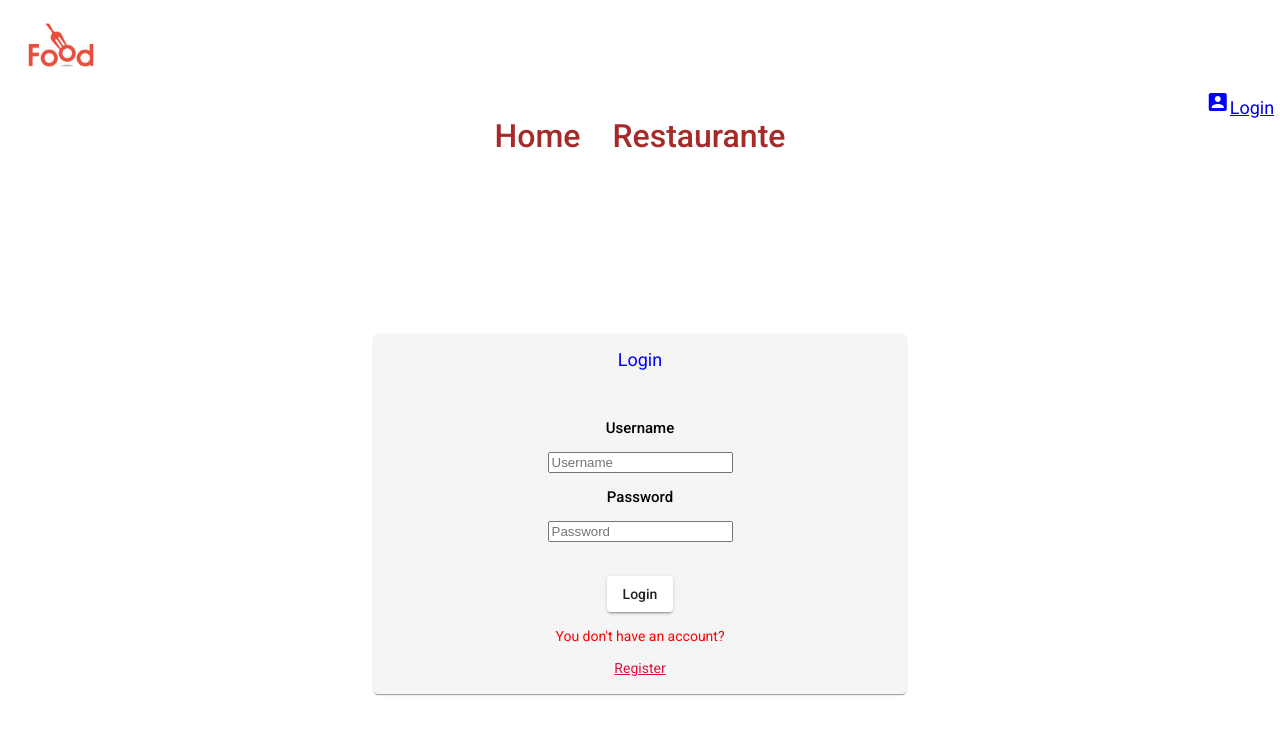
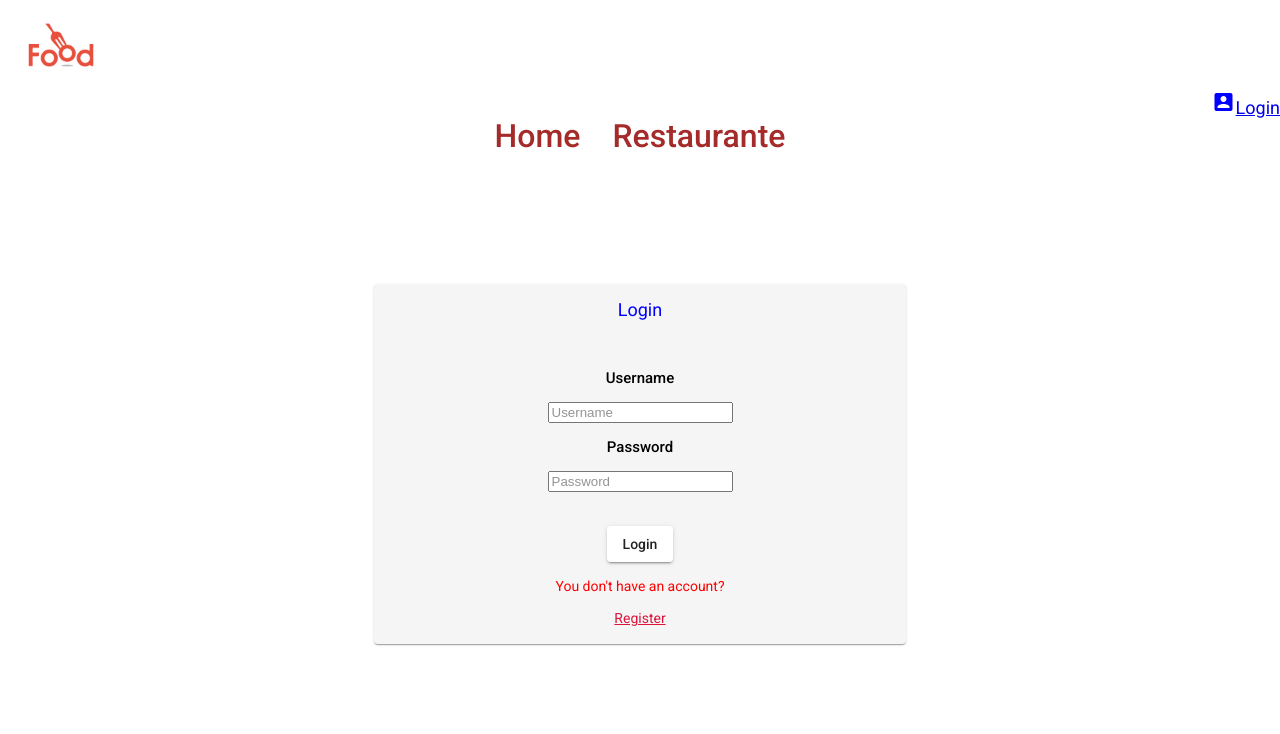
Before and after one commit to Alexandra2612/Proiect_PAD, an Angular app in the folder src/main/ui/web/web-app/: page /login in a window 1280 px wide. Shown: the top 734 px of the page. Built offline with nearby package versions, Linux system fonts and the light colour scheme.

Commit message:
mici schimbari de template la paginile deja exsitente

```diff
--- a/src/main/ui/web/web-app/src/app/app.component.css
+++ b/src/main/ui/web/web-app/src/app/app.component.css
@@ -11,10 +11,10 @@
 
 #login {
   margin: auto;
-  margin-left: 1200px;
+
   align-self: flex-end;
   font-size: large;
-  text-align: center;
+  text-align: right;
 
 }
 
--- a/src/main/ui/web/web-app/src/app/app.component.ts
+++ b/src/main/ui/web/web-app/src/app/app.component.ts
@@ -6,7 +6,8 @@ import { Component } from '@angular/core';
   styleUrls: ['./app.component.css']
 })
 export class AppComponent {
-  title = 'web-app';
+  title = 'Food Delivery';
   currentUser= false;
   notUser=true;
+
 }
--- a/src/main/ui/web/web-app/src/app/login/login.component.css
+++ b/src/main/ui/web/web-app/src/app/login/login.component.css
@@ -2,9 +2,10 @@ mat-card {
   max-width: 500px;
   max-height: 500px;
   margin:auto;
-  margin-top: 100px;
+  margin-top: 50px;
   text-align: center;
   background-color: whitesmoke;
+  margin-bottom: 100px;
 }
 
 
--- a/src/main/ui/web/web-app/src/app/login/login.component.html
+++ b/src/main/ui/web/web-app/src/app/login/login.component.html
@@ -6,23 +6,25 @@
       <br>
       <div class="login-item">
         <form #loginform="ngForm" (ngSubmit)="login()" class="form form-register">
+
           <pre></pre>
           <div class="form-field">
             <label class="user" for="login-username"><span class="hidden">Username</span></label>
             <pre></pre>
-            <input name="name" id="login-username" type="email" class="form-input" placeholder="Username" ngModel required>
+            <input matInput name="name" id="login-username" type="email" class="form-input" placeholder="Username" ngModel required>
           </div>
           <pre></pre>
           <div class="form-field">
             <label class="lock" for="login-password"><span class="hidden">Password</span></label>
             <pre></pre>
-            <input name="password" id="login-password" type="password" class="form-input" placeholder="Password" ngModel required>
+            <input  matInput name="password" id="login-password" type="password" class="form-input" placeholder="Password" ngModel required>
           </div>
           <pre></pre>
           <br>
           <div class="form-field">
             <button mat-raised-button color="warm">Login</button>
           </div>
+
         </form>
       </div>
     </div>
--- a/src/main/ui/web/web-app/src/app/register/register.component.css
+++ b/src/main/ui/web/web-app/src/app/register/register.component.css
@@ -3,7 +3,8 @@ mat-card {
   max-width: 500px;
   max-height: 500px;
   margin:auto;
-  margin-top: 100px;
+  margin-top: 70px;
+  margin-bottom: 100px;
   text-align: center;
   background-color: whitesmoke;
 }
--- a/src/main/ui/web/web-app/src/app/restaurants/restaurants.component.css
+++ b/src/main/ui/web/web-app/src/app/restaurants/restaurants.component.css
@@ -1,6 +1,6 @@
 #hello_user{
   position: relative;
-  margin-top: 100px;
+  margin-top: 50px;
   text-align: center;
 }
 .menu {
@@ -11,8 +11,7 @@
 
  align-items: center;
   margin-top: 5%;
-
-
+  margin-bottom: 5%;
 }
 .product-image {
 
--- a/src/main/ui/web/web-app/src/app/restaurants/restaurants.component.html
+++ b/src/main/ui/web/web-app/src/app/restaurants/restaurants.component.html
@@ -29,5 +29,3 @@
   </div>
 
   <!-- more products -->
-
-</section>
--- a/src/main/ui/web/web-app/src/app/restaurants/restaurants.component.ts
+++ b/src/main/ui/web/web-app/src/app/restaurants/restaurants.component.ts
@@ -1,4 +1,5 @@
 import {Component, Input, OnInit} from '@angular/core';
+import {AppComponent} from "../app.component";
 
 @Component({
   selector: 'app-restaurants',
@@ -12,4 +13,5 @@ export class RestaurantsComponent implements OnInit {
   ngOnInit(): void {
   }
   @Input() currentUser: any;
+
 }
```
Also changed, not shown: src/main/ui/web/web-app/src/app/app.module.ts (+6 -2 lines).
